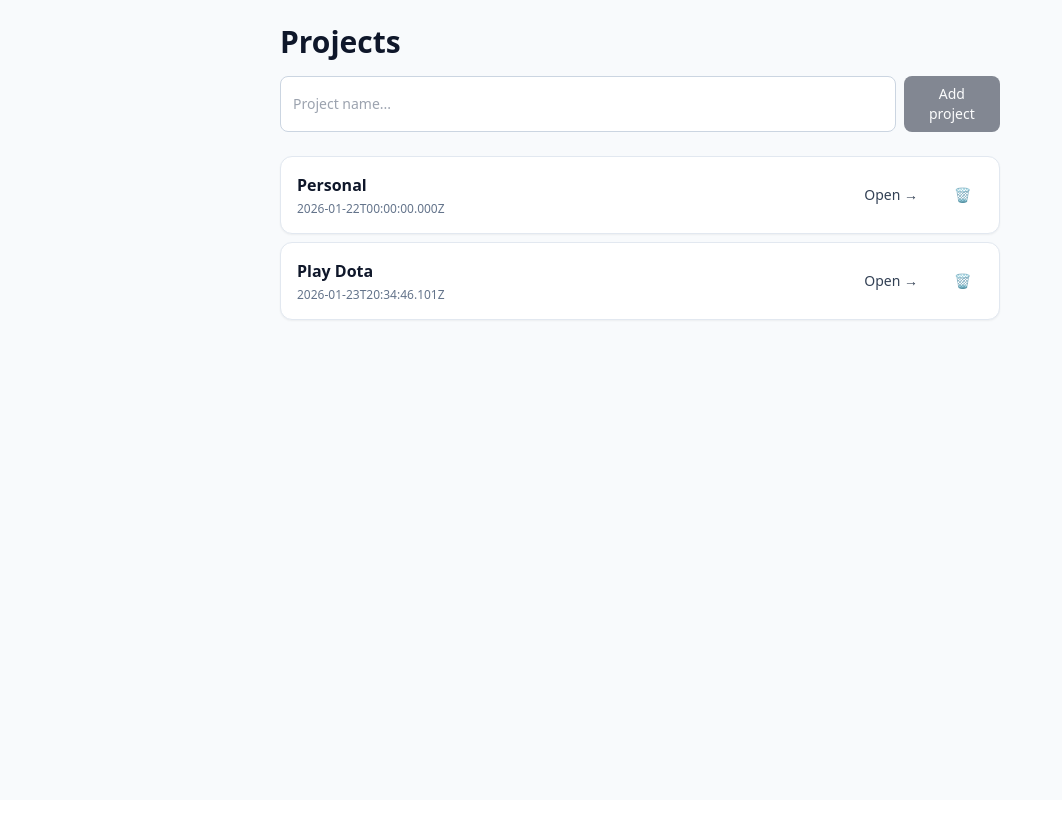
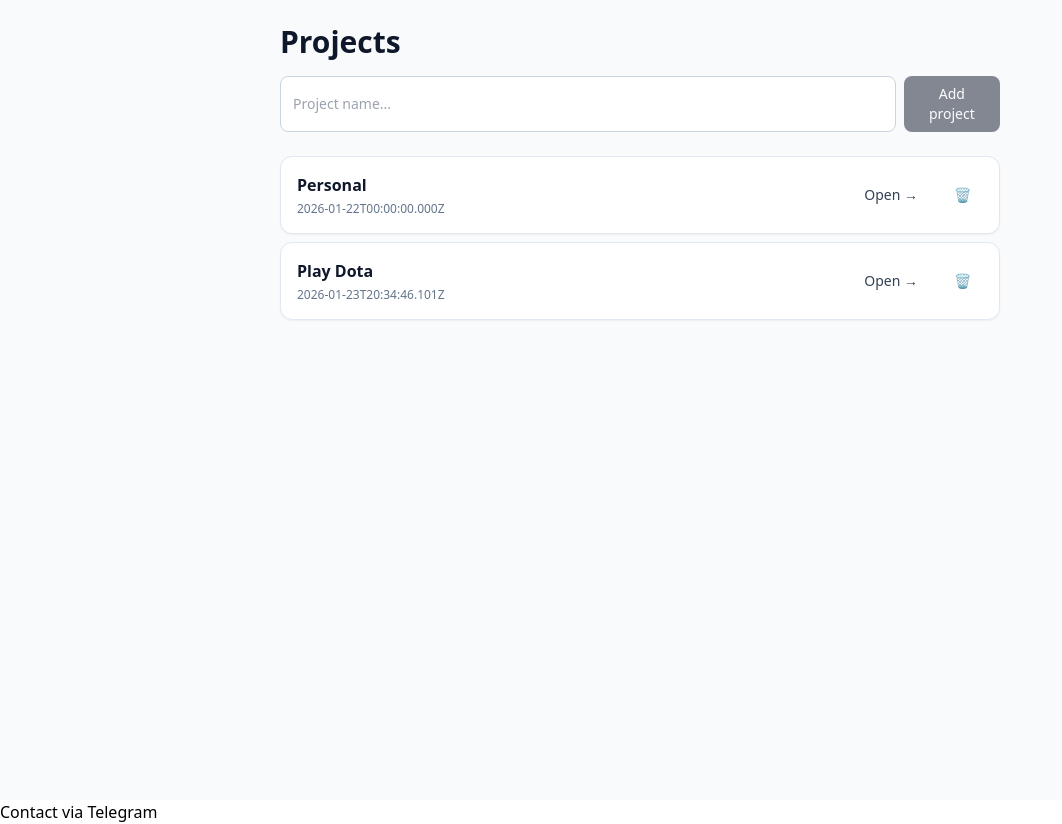
Before and after one commit to Gibon300/task-dashboard, a React (Vite) app: page / in a window 1280 px wide. Shown: the whole page, without its empty margins (0-1062 px from the left). Before the commit the page ends 800 px from the top, so only its background shows below. Built offline with nearby package versions, Linux system fonts and the light colour scheme; data requests are answered from the project's data file.

Commit message:
chore: apply task 'Добавь кнопку Telegram на главную'

```diff
--- a/index.html
+++ b/index.html
@@ -9,5 +9,7 @@
   <body>
     <div id="root"></div>
     <script type="module" src="/src/main.tsx"></script>
-  </body>
+
+<a class="ai-btn" href="https://t.me/your_username" target="_blank">Contact via Telegram</a>
+</body>
 </html>
--- /dev/null
+++ b/styles.css
@@ -0,0 +1,2 @@
+
+.ai-btn { padding: 10px 16px; background:#0088cc; color:#fff; text-decoration:none; border-radius:6px; }
```
